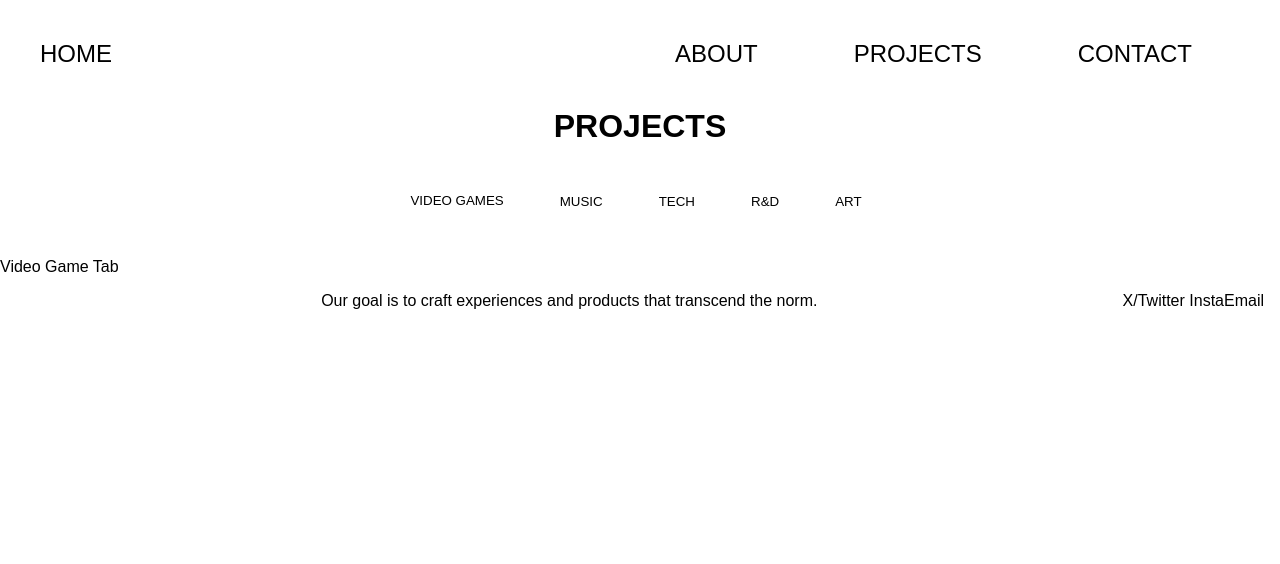
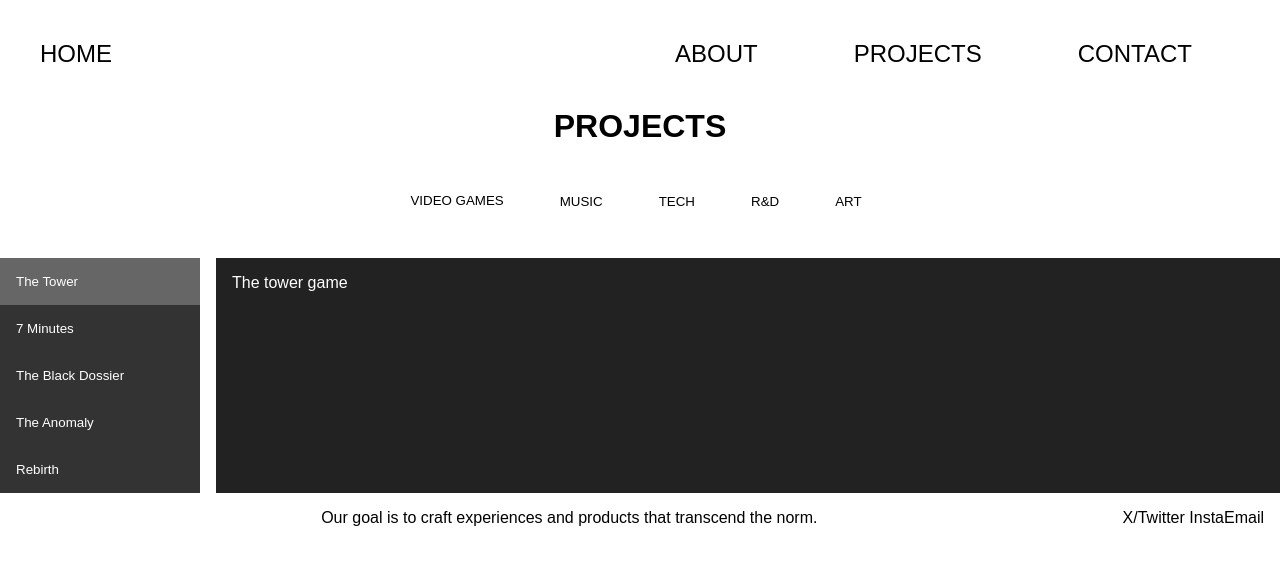
Before and after one commit to VictorDoyle/alpharedux, a Next.js app: page /projects in a window 1280 px wide. Shown: the top 564 px of the page. Built offline with nearby package versions, Linux system fonts and the light colour scheme; a web font is replaced by a local one.

Commit message:
adding tabs content to projects

```diff
--- a/src/app/components/projectTabs/ProjectTabs_RnD.tsx
+++ b/src/app/components/projectTabs/ProjectTabs_RnD.tsx
@@ -1,7 +1,48 @@
+'use client'
+import { SetStateAction, useState } from 'react';
+import styles from './RnDTab.module.css';
+
 export default function RnDTab() {
+    const rndTopics = [
+        'Black Hole Theory',
+        'Energy conservation in sound transference',
+        'Advanced Capitalist effect on consumer index',
+    ];
+    const [activeRndTopic, setActiveRndTopic] = useState(rndTopics[0]);
+
+    const handleRndTopicClick = (topic: SetStateAction<string>) => {
+        setActiveRndTopic(topic);
+    };
+
+    const renderRndDetails = () => {
+        switch (activeRndTopic) {
+            case 'Black Hole Theory':
+                return <div>Information on Black Hole Theory</div>;
+            case 'Energy conservation in sound transference':
+                return <div>Details on Energy Conservation in Sound Transference</div>;
+            case 'Advanced Capitalist effect on consumer index':
+                return <div>Analysis of Advanced Capitalist Effect on Consumer Index</div>;
+            default:
+                return <div>Select a topic to see the details.</div>;
+        }
+    };
+
     return (
-        <>
-            Research and Development Tab
-        </>
+        <div className={styles.rndTabPanel}>
+            <div className={styles.rndTopicList}>
+                {rndTopics.map((topic) => (
+                    <button
+                        key={topic}
+                        onClick={() => handleRndTopicClick(topic)}
+                        className={topic === activeRndTopic ? styles.activeTopic : styles.topic}
+                    >
+                        {topic}
+                    </button>
+                ))}
+            </div>
+            <div className={styles.topicDetails}>
+                {renderRndDetails()}
+            </div>
+        </div>
     );
-}
+};
--- a/src/app/components/projectTabs/ProjectTabs_Tech.tsx
+++ b/src/app/components/projectTabs/ProjectTabs_Tech.tsx
@@ -1,7 +1,46 @@
+'use client'
+import { SetStateAction, useState } from 'react';
+import styles from './TechTab.module.css';
+
 export default function TechTab() {
+    const techIdeas = ['My Next Coffee', 'Accessibility Captcha', 'Encyclopedia Builder', 'Language Analyser'];
+    const [activeTechIdea, setActiveTechIdea] = useState(techIdeas[0]);
+
+    const handleTechTabClick = (techIdea: SetStateAction<string>) => {
+        setActiveTechIdea(techIdea);
+    };
+
+    const renderTechTabDetails = () => {
+        switch (activeTechIdea) {
+            case 'My Next Coffee':
+                return <div>My Next Coffee App, built in SWIFT and available on iOS.</div>;
+            case 'Encyclopedia Builder':
+                return <div>Encyclopedia Builder</div>;
+            case 'Accessibility Captcha':
+                return <div>Accessibility Captcha</div>;
+            case 'Language Analyser':
+                return <div>Leveraging Language-Games proposed by Wittgenstein,</div>;
+            default:
+                return <div>Select a Tech project to see more information.</div>;
+        }
+    };
+
     return (
-        <>
-            Tech Tab
-        </>
+        <div className={styles.techTabPanel}>
+            <div className={styles.techIdeaList}>
+                {techIdeas.map((techIdea) => (
+                    <button
+                        key={techIdea}
+                        onClick={() => handleTechTabClick(techIdea)}
+                        className={techIdea === activeTechIdea ? styles.activeTechIdea : styles.techIdea}
+                    >
+                        {techIdea}
+                    </button>
+                ))}
+            </div>
+            <div className={styles.techIdeaDetails}>
+                {renderTechTabDetails()}
+            </div>
+        </div>
     );
-}
+};
--- a/src/app/components/projectTabs/ProjectTabs_VideoGames.tsx
+++ b/src/app/components/projectTabs/ProjectTabs_VideoGames.tsx
@@ -1,8 +1,48 @@
+'use client'
+import { SetStateAction, useState } from 'react';
+import styles from './VideoGameTab.module.css';
 
 export default function VideoGameTab() {
+    const videoGames = ['The Tower', '7 Minutes', 'The Black Dossier', 'The Anomaly', 'Rebirth',];
+    const [activeVideoGame, setActiveVideoGame] = useState(videoGames[0]);
+
+    const handleVideoGameClick = (game: SetStateAction<string>) => {
+        setActiveVideoGame(game);
+    };
+
+    const renderVideoGameDetails = () => {
+        switch (activeVideoGame) {
+            case 'The Tower':
+                return <div>The tower game</div>;
+            case '7 Minutes':
+                return <div>7 Minutes Game</div>;
+            case 'The Black Dossier':
+                return <div> The Black Dossier </div>;
+            case 'The Anomaly':
+                return <div>The Anomaly</div>;
+            case 'Rebirth':
+                return <div>Rebirth Game</div>;
+            default:
+                return <div>Select a game to see the details.</div>;
+        }
+    };
+
     return (
-        <>
-            Video Game Tab
-        </>
+        <div className={styles.videoGameTabPanel}>
+            <div className={styles.videoGameList}>
+                {videoGames.map((game) => (
+                    <button
+                        key={game}
+                        onClick={() => handleVideoGameClick(game)}
+                        className={game === activeVideoGame ? styles.activeGame : styles.game}
+                    >
+                        {game}
+                    </button>
+                ))}
+            </div>
+            <div className={styles.gameDetails}>
+                {renderVideoGameDetails()}
+            </div>
+        </div>
     );
-}
+};
--- /dev/null
+++ b/src/app/components/projectTabs/RnDTab.module.css
@@ -0,0 +1,30 @@
+.rndTabPanel {
+    display: grid;
+    grid-template-columns: 200px 1fr;
+    gap: 1rem;
+}
+
+.rndTopicList {
+    display: flex;
+    flex-direction: column;
+    background-color: #333;
+}
+
+.topic , .activeTopic {
+    padding: 1rem;
+    border: none;
+    background: none;
+    text-align: left;
+    color: white;
+    cursor: pointer;
+}
+
+.activeTopic {
+    background-color: #666;
+}
+
+.topicDetails {
+    background-color: #222;
+    color: white;
+    padding: 1rem;
+}
--- /dev/null
+++ b/src/app/components/projectTabs/TechTab.module.css
@@ -0,0 +1,30 @@
+.techTabPanel {
+    display: grid;
+    grid-template-columns: 200px 1fr;
+    gap: 1rem;
+}
+
+.techIdeaList {
+    display: flex;
+    flex-direction: column;
+    background-color: #333;
+}
+
+.techIdea, .activeTechIdea {
+    padding: 1rem;
+    border: none;
+    background: none;
+    text-align: left;
+    color: white;
+    cursor: pointer;
+}
+
+.activeTechIdea {
+    background-color: #666;
+}
+
+.techIdeaDetails {
+    background-color: #222;
+    color: white;
+    padding: 1rem;
+}
--- /dev/null
+++ b/src/app/components/projectTabs/VideoGameTab.module.css
@@ -0,0 +1,30 @@
+.videoGameTabPanel {
+    display: grid;
+    grid-template-columns: 200px 1fr;
+    gap: 1rem;
+}
+
+.videoGameList {
+    display: flex;
+    flex-direction: column;
+    background-color: #333;
+}
+
+.game, .activeGame {
+    padding: 1rem;
+    border: none;
+    background: none;
+    text-align: left;
+    color: white;
+    cursor: pointer;
+}
+
+.activeGame {
+    background-color: #666;
+}
+
+.gameDetails {
+    background-color: #222;
+    color: white;
+    padding: 1rem;
+}
```
